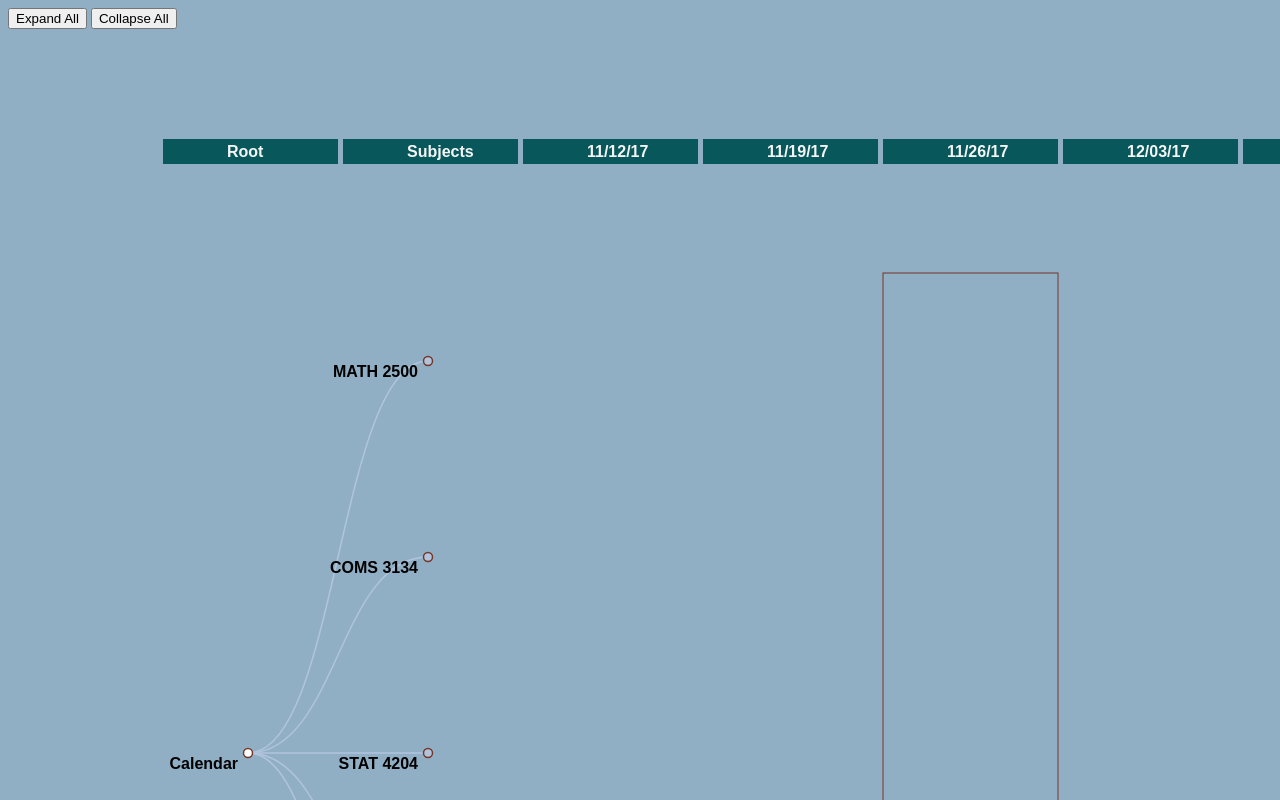
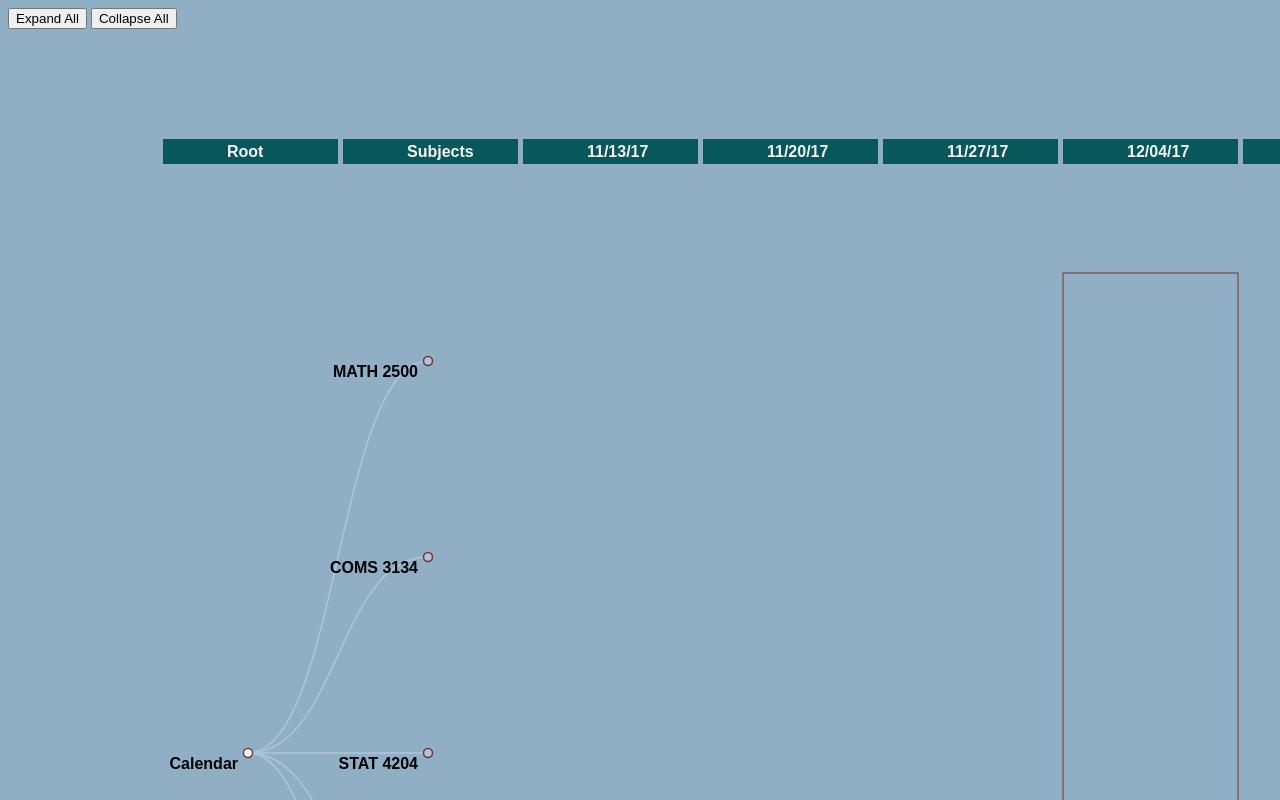
Before and after one commit to bfitzpa5/D3_Projects, a plain HTML site: page roadMap/index.html in a window 1280 px wide. Shown: the top 800 px of the page. Drawn offline with nearby package versions, Linux system fonts and the light colour scheme.

Commit message:
Added line so previous tree would be deleted and updated dates

```diff
--- a/roadMap/index.html
+++ b/roadMap/index.html
@@ -46,6 +46,8 @@
 <script src="//d3js.org/d3.v3.min.js"></script>
 <script>
 
+d3.select("body").selectAll("svg").remove();
+
 var margin = {top: 60, right: 120, bottom: 60, left: 240},
     width = 960+1800 - margin.right - margin.left,
     height = 1100 - margin.top - margin.bottom,
@@ -72,15 +74,15 @@ function dateRects() {
     var current = [
       {t:"Root", n:0},
       {t: "Subjects", n:1},
-      {t: "11/12/17", n:2},
-      {t: "11/19/17", n:3},
-      {t: "11/26/17", n:4},
-      {t: "12/03/17", n:5},
-      {t: "12/10/17", n:6},
-      {t: "12/17/17", n:7},
-      {t: "12/24/17", n:8},
-      {t: "12/31/17", n:9},
-      {t: "01/07/18", n:10}
+      {t: "11/13/17", n:2},
+      {t: "11/20/17", n:3},
+      {t: "11/27/17", n:4},
+      {t: "12/04/17", n:5},
+      {t: "12/11/17", n:6},
+      {t: "12/18/17", n:7},
+      {t: "12/25/17", n:8},
+      {t: "01/01/17", n:9},
+      {t: "01/08/18", n:10}
     ];
     var arr = [];
 
@@ -115,7 +117,7 @@ var svg = d3.select("body").append("svg")
   .append("g")
     .attr("transform", "translate(" + margin.left + "," + margin.top + ")");
 
-var currentDate = 3;
+var currentDate = 4;
 var currentDateRect = svg.append("rect")
       .attr("class", "dateRect")
       .attr("x", currentDate*180+95)
```
